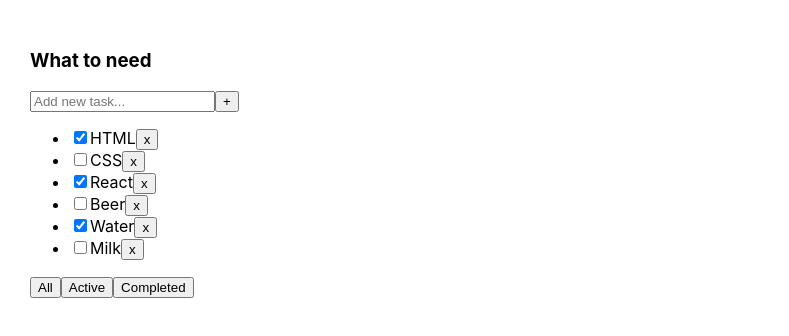
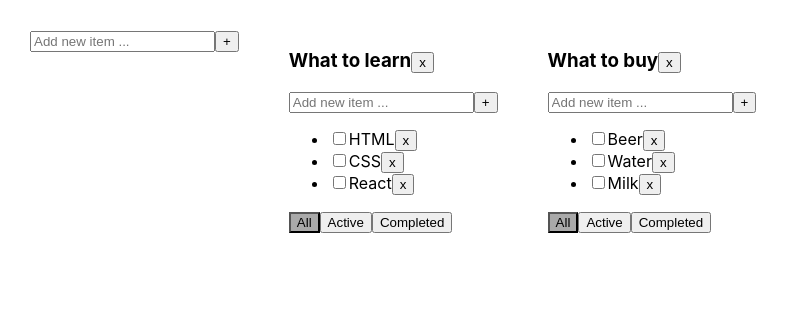
Before and after one commit to IhorVasylenko/TodoList, a React (Create React App) app: page / in a window 1280 px wide. Shown: the top 336 px of the page, without its empty margins (0-789 px from the left). Built offline with nearby package versions, Linux system fonts and the light colour scheme.

Commit message:
form and span

```diff
--- a/package.json
+++ b/package.json
@@ -3,6 +3,8 @@
   "version": "0.1.0",
   "private": true,
   "dependencies": {
+    "@material-ui/core": "^4.11.4",
+    "@material-ui/icons": "^4.11.2",
     "@testing-library/jest-dom": "^5.11.4",
     "@testing-library/react": "^11.1.0",
     "@testing-library/user-event": "^12.1.10",
--- /dev/null
+++ b/src/AddItemForm.tsx
@@ -0,0 +1,41 @@
+import React, {ChangeEvent, KeyboardEvent, useState} from "react";
+
+export type AddItemFormPropsType = {
+    addItem: (title: string) => void
+}
+
+export function AddItemForm(props: AddItemFormPropsType) {
+    const [title, setTitle] = useState('')
+    const [error, setError] = useState<boolean>(false)
+
+    const onChangeItemHandler = (e: ChangeEvent<HTMLInputElement>) => {
+        setTitle(e.currentTarget.value)
+        setError(false)
+    }
+
+    const onClickAddItemHandler = () => {
+        if (title.trim()) {
+            props.addItem(title)
+        } else {
+            setError(true)
+        }
+        setTitle('')
+    }
+
+    const onKeyPressHandler = (e: KeyboardEvent<HTMLInputElement>) => {
+        if (e.key === 'Enter') {
+            onClickAddItemHandler()
+        }
+    }
+
+    return (
+        <div>
+            <input placeholder={'Add new item ...'} value={title} onChange={onChangeItemHandler}
+                   onKeyPress={onKeyPressHandler} className={error ? 'error' : ''}
+                   style={{outline: 'none'}}
+            />
+            <button onClick={onClickAddItemHandler}>+</button>
+            {error ? <div className='error-message'>'Required title!'</div> : null}
+        </div>
+    )
+}
--- a/src/App.css
+++ b/src/App.css
@@ -6,3 +6,20 @@
 .App > div {
   margin-right: 50px;
 }
+
+
+.error {
+  border: red 2px solid;
+}
+
+.error-message {
+  color: red;
+}
+
+.active-filter {
+  background-color: darkgray;
+}
+
+.is-done {
+  opacity: 0.5;
+}
--- a/src/App.tsx
+++ b/src/App.tsx
@@ -2,60 +2,136 @@ import React, {useState} from 'react';
 import './App.css';
 import {TodoList} from "./TodoList";
 import {v1} from "uuid";
+import {AddItemForm} from "./AddItemForm";
+
+
+export type FilterValuesType = 'all' | 'active' | 'completed'
+export type TodoListType = {
+    id: string
+    title: string
+    filter: FilterValuesType
+}
 
 export type TasksType = {
     id: string
     isDone: boolean
     title: string
 }
+export type TaskStateType= {
+    [key: string] : Array<TasksType>
+}
 
-export type FilterValuesType = 'all' | 'active' | 'completed'
+
 
 function App() {
-    const [tasks, setTasks] = useState<Array<TasksType>>([
-        {id: v1(), isDone: true, title: 'HTML'},
-        {id: v1(), isDone: false, title: 'CSS'},
-        {id: v1(), isDone: true, title: 'React'},
-        {id: v1(), isDone: false, title: 'Beer'},
-        {id: v1(), isDone: true, title: 'Water'},
-        {id: v1(), isDone: false, title: 'Milk'}
+// BL:
+    const todoListId_1 = v1()
+    const todoListId_2 = v1()
+
+    const [todoLists, setTodoLists] = useState<Array<TodoListType>>([
+        {id: todoListId_1, title: 'What to learn', filter: 'all'},
+        {id: todoListId_2, title: 'What to buy', filter: 'all'}
     ])
 
-    const [filter, setFilter] = useState<FilterValuesType>('all')
+    const [tasks, setTasks] = useState<TaskStateType>({
+        [todoListId_1]: [
+            {id: v1(), isDone: false, title: 'HTML'},
+            {id: v1(), isDone: false, title: 'CSS'},
+            {id: v1(), isDone: false, title: 'React'}
+        ],
+        [todoListId_2]: [
+            {id: v1(), isDone: false, title: 'Beer'},
+            {id: v1(), isDone: false, title: 'Water'},
+            {id: v1(), isDone: false, title: 'Milk'}
+        ],
+    })
 
-    const removeTask = (taskId: string) => {
-        const filteredTasks = tasks.filter(task => task.id !== taskId)
-        setTasks((filteredTasks))
+
+
+    const removeTask = (taskId: string, todoListId: string) => {
+        tasks[todoListId] = tasks[todoListId].filter(task => task.id !== taskId)
+        setTasks({...tasks})
+        //setTasks({...tasks, tasks[todoListId].filter(task => task.id !== taskId)})
     }
 
-    const addTask = (title: string) => {
+    const addTask = (title: string, todoListId: string) => {
         const newTask: TasksType = {
             id: v1(),
             title,
             isDone: false
         }
-        setTasks([newTask, ...tasks])
+        setTasks({...tasks, [todoListId]: [newTask, ...tasks[todoListId]] })
     }
 
-    const changeFilter = (value: FilterValuesType) => {
-        setFilter(value)
+    const changeTaskStatus = (taskId: string, newIsDoneValue: boolean, todoListId: string) => {
+        tasks[todoListId] = tasks[todoListId].map(t => t.id === taskId ? {...t, isDone: newIsDoneValue} : t)
+        setTasks({...tasks})
+        //setTasks({...tasks, [todoListId]: tasks[todoListId].map(t => t.id === taskId ? {...t, isDone: newIsDoneValue} : t) })
     }
 
-    const getTaskForTodoList = () => {
-        switch (filter) {
+    const changeFilter = (value: FilterValuesType, todoListId: string) => {
+        setTodoLists(todoLists.map( tl => tl.id === todoListId ? {...tl, filter: value} : tl) )
+    }
+
+    const removeTodoList = (todoListId: string) => {
+        setTodoLists((todoLists.filter(tl => tl.id !== todoListId)))
+        delete tasks[todoListId]
+    }
+
+    const addTodoList = (title: string) => {
+        const newTodoListId = v1()
+        const newTodoList: TodoListType = {id: newTodoListId, title, filter: 'all'}
+        setTodoLists([newTodoList, ...todoLists])
+        setTasks({...tasks, [newTodoListId]: []})
+    }
+
+    const changeTaskTitle = (taskId: string, title: string, todoListId: string) => {
+        tasks[todoListId] = tasks[todoListId].map(t => t.id === taskId ? {...t, title} : t)
+        setTasks({...tasks})
+    }
+
+    const changeTodoListTitle = (title: string, todoListId: string) => {
+        setTodoLists(todoLists.map( tl => tl.id === todoListId ? {...tl, title} : tl) )
+    }
+
+
+// UI:
+    const getTaskForTodoList = (todoList: TodoListType) => {
+        switch (todoList.filter) {
             case "active":
-                return tasks.filter(task => !task.isDone)
+                return tasks[todoList.id].filter(task => !task.isDone)
             case "completed":
-                return tasks.filter(task => task.isDone)
+                return tasks[todoList.id].filter(task => task.isDone)
             default:
-                return tasks
+                return tasks[todoList.id]
         }
     }
 
+    const todoListsComponents = todoLists.map(tl => {
+            return (
+                <TodoList
+                    key={tl.id}
+                    todoListId={tl.id}
+                    title={tl.title}
+                    filter={tl.filter}
+                    removeTask={removeTask}
+                    addTask={addTask}
+                    changeFilter={changeFilter}
+                    changeTaskStatus={changeTaskStatus}
+                    tasks={getTaskForTodoList(tl)}
+                    removeTodoList={removeTodoList}
+                    changeTaskTitle={changeTaskTitle}
+                    changeTodoListTitle={changeTodoListTitle}
+                />
+            )
+        }
+    )
+
+
     return (
         <div className="App">
-            <TodoList title={'What to need'} tasks={getTaskForTodoList()} removeTask={removeTask}
-                      changeFilter={changeFilter} addTask={addTask}/>
+            <AddItemForm addItem={addTodoList} />
+            {todoListsComponents}
         </div>
     )
 }
--- /dev/null
+++ b/src/EditableSpan.tsx
@@ -0,0 +1,25 @@
+import React, {ChangeEvent, useState} from "react";
+
+export type EditableSpanPropsType = {
+    title: string
+    changeTitle: (title: string) => void
+}
+
+export function EditableSpan(props: EditableSpanPropsType) {
+    const [editMode, setEditMode] = useState<boolean>(false)
+    const [title, setTitle] = useState(props.title)
+
+    const onEditMode = () => setEditMode(true)
+    const offEditMode = () => {
+        setEditMode(false)
+        props.changeTitle(title)
+    }
+
+    const onChangeItemHandler = (e: ChangeEvent<HTMLInputElement>) =>  setTitle(e.currentTarget.value)
+
+    return (
+        editMode ?
+            <input value={title} onChange={onChangeItemHandler} autoFocus onBlur={offEditMode} /> :
+            <span onDoubleClick={onEditMode}>{props.title}</span>
+    )
+}
--- a/src/TodoList.tsx
+++ b/src/TodoList.tsx
@@ -1,60 +1,62 @@
-import React, {ChangeEvent, KeyboardEvent, useState} from "react";
+import React, {ChangeEvent} from "react";
 import {FilterValuesType, TasksType} from "./App";
+import {EditableSpan} from "./EditableSpan";
+import {AddItemForm} from "./AddItemForm";
 
 type TodoListPropsType = {
+    todoListId: string
     title: string
     tasks: Array<TasksType>
-    removeTask: (taskId: string) => void
-    changeFilter: (value: FilterValuesType) => void
-    addTask: (title: string) => void
+    filter: FilterValuesType
+    addTask: (title: string, todoListId: string) => void
+    removeTask: (taskId: string, todoListId: string) => void
+    changeFilter: (value: FilterValuesType, todoListId: string) => void
+    changeTaskStatus: (taskId: string, newIsDoneValue: boolean, todoListId: string) => void
+    removeTodoList: (todoListId: string) => void
+    changeTaskTitle: (taskId: string, title: string, todoListId: string) => void
+    changeTodoListTitle: (title: string, todoListId: string) => void
 }
 
-export function TodoList (props: TodoListPropsType) {
-    const [title, setTitle] = useState('')
+export function TodoList(props: TodoListPropsType) {
 
-    const tasksArray = props.tasks.map(task => {
-            const removeTask = () => {
-                props.removeTask(task.id)
-            }
+    const tasksList = props.tasks.map(task => {
+            const removeTask = () => props.removeTask(task.id, props.todoListId)
+            const onChengStatusHandler = (e: ChangeEvent<HTMLInputElement>) => props.changeTaskStatus(task.id, e.currentTarget.checked, props.todoListId)
+            const changeTaskTitle = (title: string) => props.changeTaskTitle(task.id, title, props.todoListId)
 
-            return <li key={task.id}>
-                <input type="checkbox" checked={task.isDone}/>
-                <span>{task.title}</span>
-                <button onClick={removeTask}>x
-                </button>
-            </li>
+            return (
+                <li key={task.id} className={task.isDone ? 'is-done' : ''}>
+                    <input type="checkbox" checked={task.isDone}
+                           onChange={onChengStatusHandler} />
+                    <EditableSpan title={task.title} changeTitle={changeTaskTitle}/>
+                    <button onClick={removeTask}>x</button>
+                </li>
+            )
         }
     )
 
-    const onClickAddTaskHandler = () => {
-        props.addTask(title)
-        setTitle('')
-    }
-    const onChangeTitleHandler = (e: ChangeEvent<HTMLInputElement>) => setTitle(e.currentTarget.value)
-    const onKeyPressHandler = (e: KeyboardEvent<HTMLInputElement>) => {
-        if(e.key === 'Enter') {
-            onClickAddTaskHandler()
-        }
-    }
+    const onClickRemoveTodoListHandler = () => props.removeTodoList(props.todoListId)
 
-    const onClickAllChangeFilterHandler = () => {props.changeFilter('all')}
-    const onClickActiveChangeFilterHandler = () => {props.changeFilter('active')}
-    const onClickCompletedChangeFilterHandler = () => {props.changeFilter('completed')}
+    const onClickAllChangeFilterHandler = () => props.changeFilter('all', props.todoListId)
+    const onClickActiveChangeFilterHandler = () => props.changeFilter('active', props.todoListId)
+    const onClickCompletedChangeFilterHandler = () => props.changeFilter('completed', props.todoListId)
+
+    const addTask = (title: string) => props.addTask(title, props.todoListId)
+
+    const changeTodoListTitle = (title: string) => props.changeTodoListTitle(title, props.todoListId)
 
     return (
         <div>
-            <h3>{props.title}</h3>
+            <h3 >
+                <EditableSpan title={props.title} changeTitle={changeTodoListTitle} />
+                <button onClick={onClickRemoveTodoListHandler}>x</button>
+            </h3>
+            <AddItemForm addItem={addTask} />
+            <ul>{tasksList}</ul>
             <div>
-                <input placeholder={'Add new task...'} value={title} onChange={onChangeTitleHandler} onKeyPress={onKeyPressHandler}/>
-                <button onClick={onClickAddTaskHandler}>+</button>
-            </div>
-            <ul>
-                {tasksArray}
-            </ul>
-            <div>
-                <button onClick={onClickAllChangeFilterHandler}>All</button>
-                <button onClick={onClickActiveChangeFilterHandler}>Active</button>
-                <button onClick={onClickCompletedChangeFilterHandler}>Completed</button>
+                <button className={props.filter === 'all' ? 'active-filter' : ''} onClick={onClickAllChangeFilterHandler}>All</button>
+                <button className={props.filter === 'active' ? 'active-filter' : ''} onClick={onClickActiveChangeFilterHandler}>Active</button>
+                <button className={props.filter === 'completed' ? 'active-filter' : ''} onClick={onClickCompletedChangeFilterHandler}>Completed</button>
             </div>
         </div>
     )
```
Also changed, not shown: 1 other file (tests, documents, lock files or other folders).
